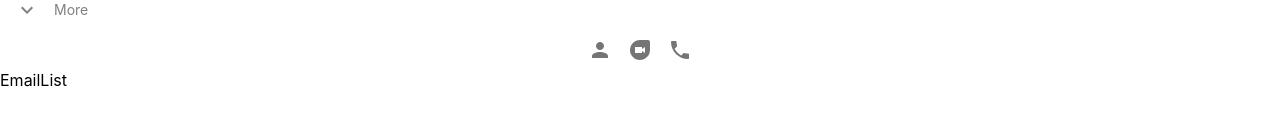
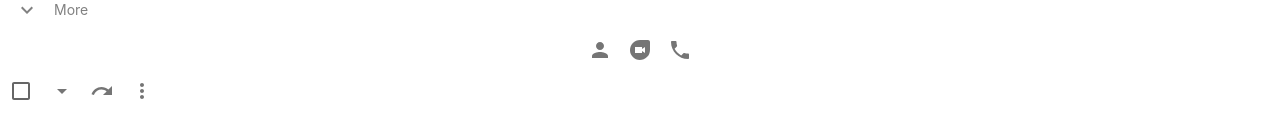
Before and after one commit to Qasper1974/gmailclone, a React (Create React App) app: page / in a window 1280 px wide. Shown: the part 416-554 px from the top of the page. Built offline with nearby package versions, Linux system fonts and the light colour scheme.

Commit message:
add email settings left

```diff
--- a/src/app/components/EmailList.js
+++ b/src/app/components/EmailList.js
@@ -1,9 +1,21 @@
+import { MoreVert, Redo } from '@mui/icons-material';
+import ArrowDropDown from '@mui/icons-material/ArrowDropDown';
+import { Checkbox, IconButton } from '@mui/material';
 import React from 'react';
 import styles from './EmailList.module.css';
 
 function EmailList() {
   return (
-    <div className={styles.emaillist}>EmailList</div>
+    <div className={styles.emaillist}>
+        <div className={styles.emaillist__settings}>
+            <div className={styles.emaillist__settingsLeft}>
+                <Checkbox />
+                <IconButton><ArrowDropDown /></IconButton>
+                <IconButton><Redo /></IconButton>
+                <IconButton><MoreVert /></IconButton>
+            </div>
+        </div>
+    </div>
   )
 }
 
```
